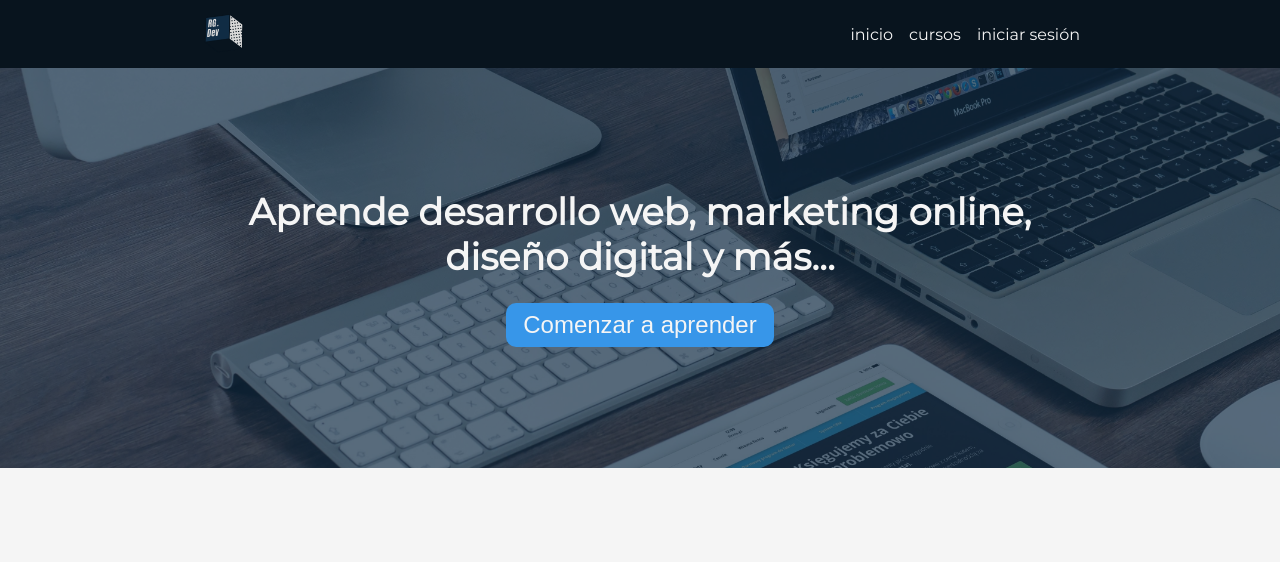
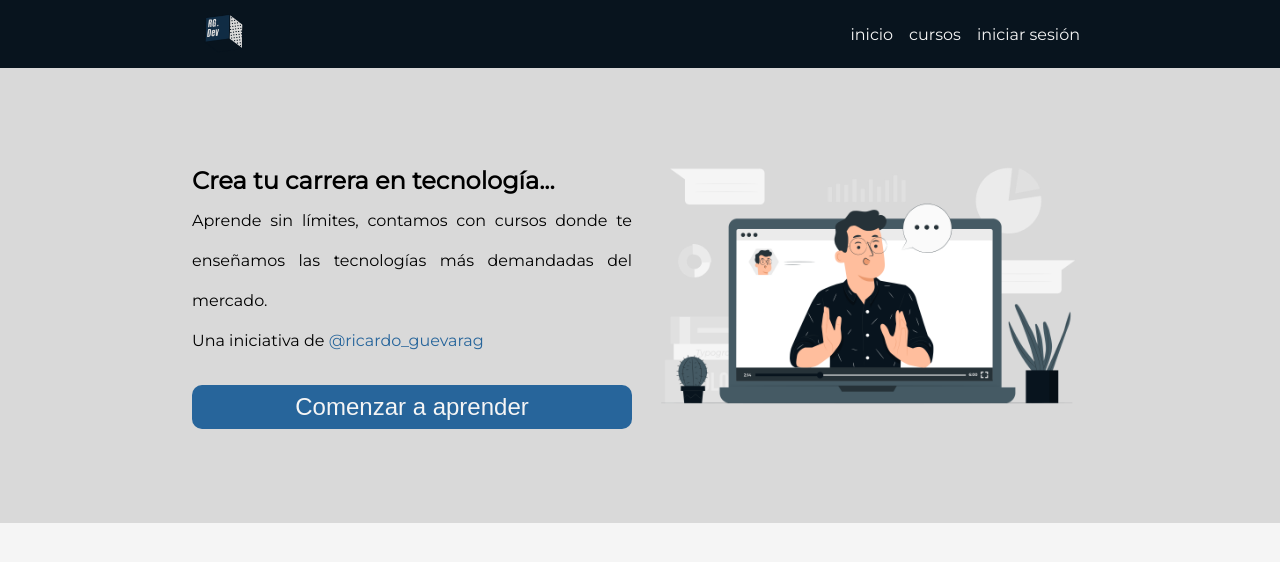
Before and after one commit to ricardoggz/E-Commerce, a React (Create React App) app: page / in a window 1280 px wide. Shown: the top 562 px of the page. Built offline with nearby package versions, Linux system fonts and the light colour scheme.

Commit message:
rutas configuradas, hero terminado

```diff
--- a/src/app/App.js
+++ b/src/app/App.js
@@ -1,12 +1,9 @@
 import { NavBar } from "../components/navBar/NavBar";
-import {Hero} from "../components/hero/Hero";
 
 function App() {
   return (
     <>
       <NavBar />
-      <Hero />
-
     </>
   );
 }
--- a/src/components/hero/Hero.jsx
+++ b/src/components/hero/Hero.jsx
@@ -4,19 +4,30 @@ import React from "react";
 import "./hero.css";
 //components
 import { Button } from "../button/Button";
+//img
+import imgHero from "../../img/herobg.png";
 
 export const Hero = () => {
   return (
-    <section className="hero-container">
-      <div className="hero-title">
-        <div className="flex-container">
-          <h1>
-            Aprende desarrollo web, marketing online, diseño digital y más...
-          </h1>
-          <div className="button-title">
-            <Button title="Comenzar a aprender" />
-          </div>
+    <section className="mision-container">
+      <div className="flex-container description-container">
+        <div>
+          <h1>Crea tu carrera en tecnología...</h1>
+          <p>
+            Aprende sin límites, contamos con cursos donde te enseñamos las
+            tecnologías más demandadas del mercado.
+          </p>
+          <p>
+            Una iniciativa de{" "}
+            <a href="https://github.com/ricardoggz" target="blank">
+              @ricardo_guevarag
+            </a>
+          </p>
+          <Button title="Comenzar a aprender" />
         </div>
+        <figure>
+          <img src={imgHero} alt="loading img" />
+        </figure>
       </div>
     </section>
   );
--- a/src/components/hero/hero.css
+++ b/src/components/hero/hero.css
@@ -1,41 +1,25 @@
-.hero-container {
+.description-container{
+  display: grid;
+  grid-template-columns: repeat(2,1fr);
+  gap: 1rem;
+  align-items: center;
+  text-align: justify;
+  line-height: 2.5rem;
+}
+.description-container>figure> img{
   width: 100%;
-  height: 50vh;
-  background: url("../../img/herobg.jpg");
-  background-position: center;
-  background-size: cover;
 }
-.hero-container .hero-title {
-  background: #102c44b2;
-  color: var(--color-light-primary);
-  width: 100%;
-  height: 50vh;
-  display: flex;
-  justify-content: center;
-  align-items: center;
-  text-align: center;
-}
-.hero-container .hero-title h1 {
-  font-size: 2.3rem;
-}
-.hero-container .button-title {
-  width: 30%;
-  margin: 0 auto;
+
+.mision-container{
+  background:  var( --color-light-secondary);
 }
 
 /*responsive*/
-@media (min-width: 240px) and (max-width: 880px) {
-  .hero-container .hero-title {
-    height: 80vh;
-  }
-  .hero-container {
-    height: 80vh;
-  }
-  .hero-container .hero-title h1 {
-    font-size: 1.5rem;
-  }
-  .hero-container .button-title {
-    width: 80%;
-    margin: 0 auto;
+
+@media (min-width:240px) and (max-width:880px){
+
+  .description-container{
+      grid-template-columns: repeat(1,1fr);
+      padding: 3rem 0;
   }
 }
--- a/src/components/navBar/NavBar.jsx
+++ b/src/components/navBar/NavBar.jsx
@@ -9,6 +9,9 @@ import { HiMenu } from "react-icons/hi";
 
 //styles
 import "./navBar.css";
+
+//Routes
+import { RoutesApp } from "../../routes/routes";
 
 export const NavBar = () => {
   return (
@@ -37,6 +40,7 @@ export const NavBar = () => {
           </nav>
         </div>
       </header>
+      <RoutesApp />
     </Router>
   );
 };
--- /dev/null
+++ b/src/routes/routes.js
@@ -0,0 +1,11 @@
+import React from "react";
+import { Routes, Route } from "react-router-dom";
+import { Home } from "../scenes/home/Home";
+
+export const RoutesApp = () => {
+  return (
+    <Routes>
+      <Route path="/" element={<Home />} exact />
+    </Routes>
+  );
+};
--- a/src/scenes/home/Home.jsx
+++ b/src/scenes/home/Home.jsx
@@ -0,0 +1,10 @@
+import React from "react";
+//components
+import { Hero } from "../../components/hero/Hero";
+export const Home = () => {
+  return (
+    <>
+      <Hero />
+    </>
+  );
+};
--- a/src/styles/reset.css
+++ b/src/styles/reset.css
@@ -9,11 +9,15 @@ body {
   font-family: 'Montserrat', sans-serif;
   background: var(--color-light-primary);
 }
+a{
+  color:var(--color-blue-primary);
+  text-decoration: none;
+}
 
 /*colors*/
 :root {
   --color-dark-primary: #08141e;
-  --color-blue-primary: #3796e9;
+  --color-blue-primary: #27659b;
   --color-light-primary: #f5f5f5;
   --color-light-secondary: #d9d9d9;
 }
```
Also changed, not shown: src/img/herobg.png (added).
